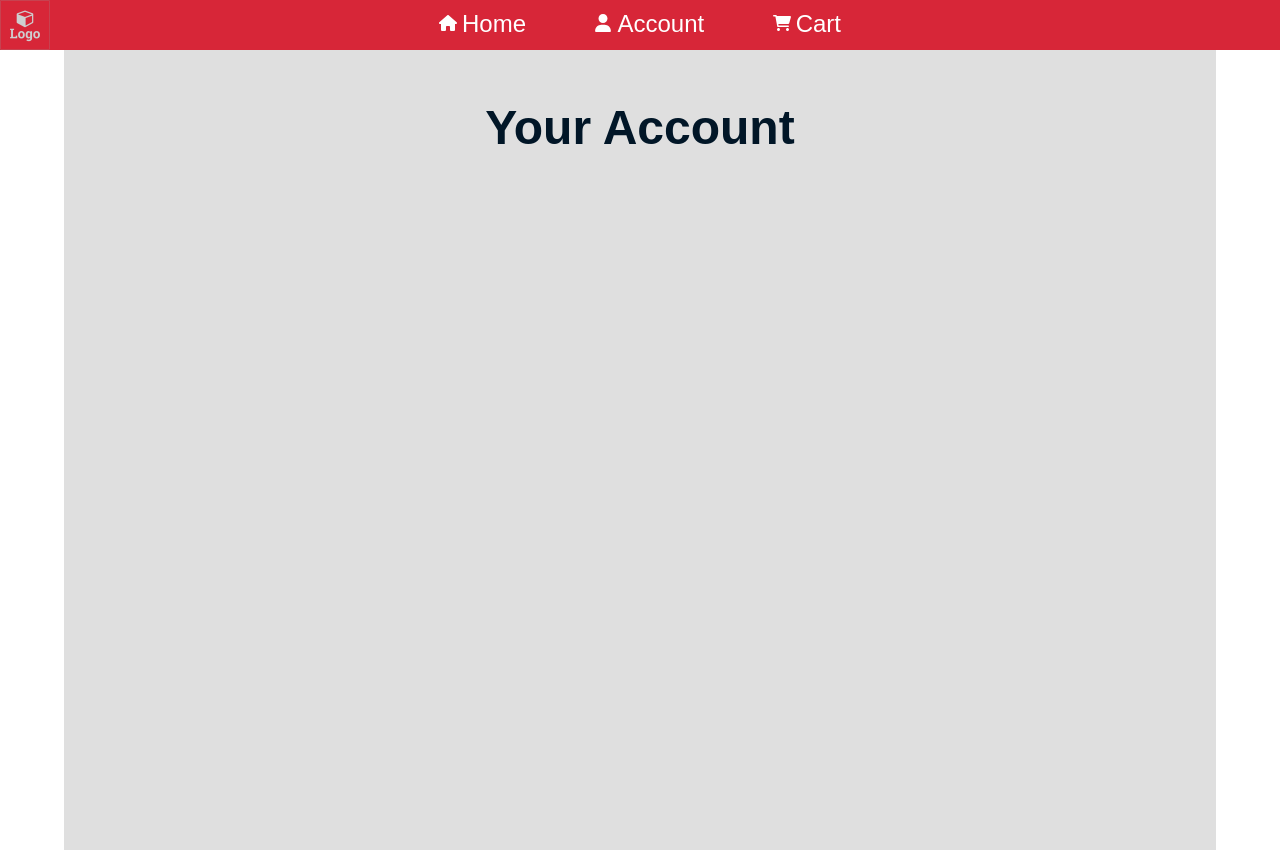
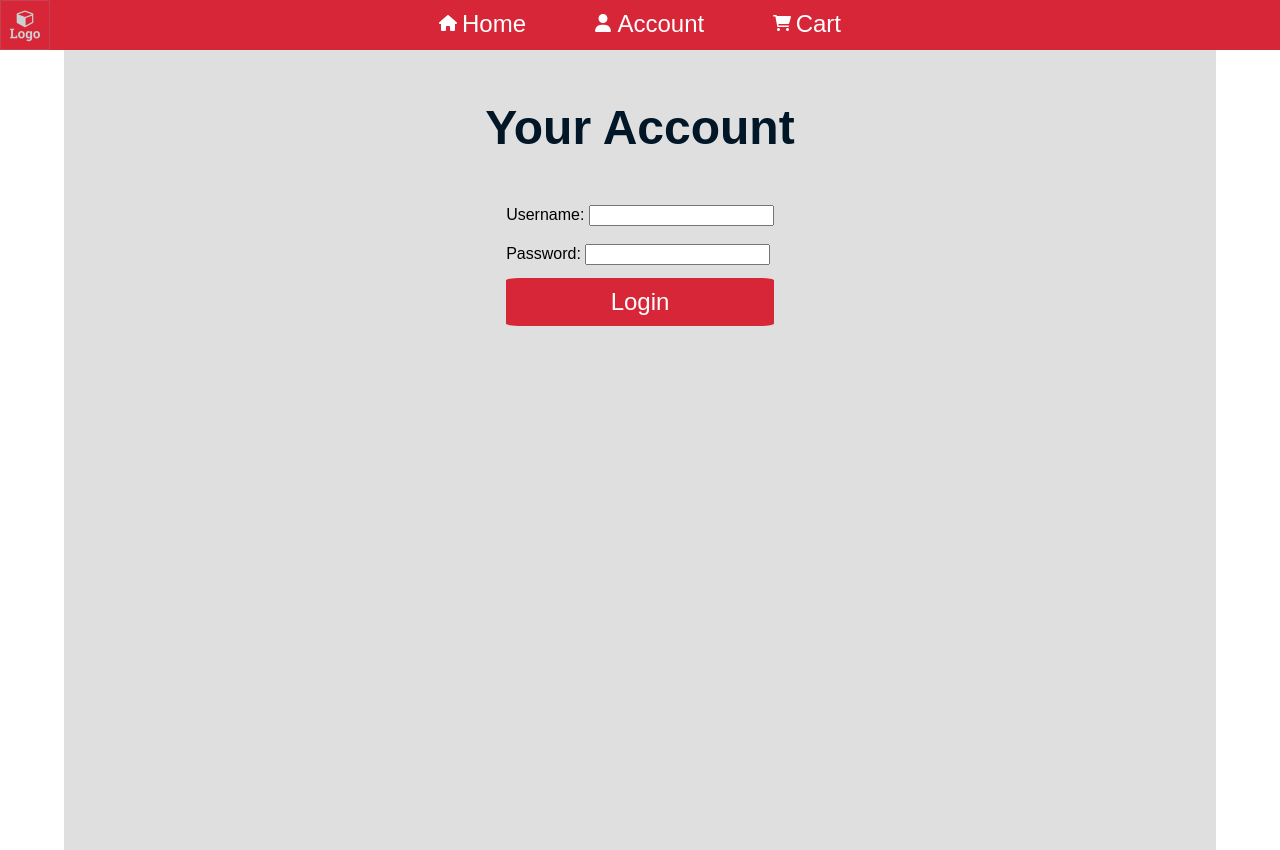
Before and after one commit to Master449/niu-2025-compsci, a PHP site: page /pages/account.html in a window 1280 px wide. Run offline with PHP 8.4, Linux system fonts and the light colour scheme; some web fonts are replaced.

Commit message:
Main Pages complete, minor tweaking might be needed as we go along

```diff
--- a/css/styles.css
+++ b/css/styles.css
@@ -140,7 +140,27 @@ h4 {
   padding: 10px 20px;
   margin: 5% 0;
 }
+#product table select {
+  font-size: 24px;
+  padding: 10px 20px;
+  margin: 5% 0;
+}
 #product table img {
   height: 400px;
   border-radius: 5%;
+}
+
+#account {
+  display: flex;
+  justify-content: center;
+}
+#account .button {
+  background-color: #D72638;
+  color: white;
+  font-size: 24px;
+  border: none;
+  border-radius: 5%;
+  padding: 10px 20px;
+  margin: 5% 0;
+  width: 100%;
 }/*# sourceMappingURL=styles.css.map */
--- a/css/styles.scss
+++ b/css/styles.scss
@@ -168,9 +168,32 @@ h4 {
             }
         }
 
+        select {
+            font-size: 24px;
+            padding: 10px 20px;
+            margin: 5% 0;
+        }
+
         img {
             height: 400px;
             border-radius: 5%;
         }
     }
 }
+
+#account {
+    display: flex;
+    justify-content: center;
+
+    .button {
+        background-color: $secondary;
+        color: $background;
+        font-size: 24px;
+        border: none;
+        border-radius: 5%;
+        padding: 10px 20px;
+        margin: 5% 0;
+        width: 100%;
+    }
+
+}
--- a/pages/account.html
+++ b/pages/account.html
@@ -15,6 +15,16 @@
         </div>
         <div id="content">
             <div id="title"><h1>Your Account</h1></div>
+            <div id="account">
+                <form action="" method="">
+                    <label for="user">Username:</label>
+                    <input type="text" id="user" name="user"><br><br>
+
+                    <label for="pass">Password:</label>
+                    <input type="password" id="password" name="password"> <br>
+                    <input type="submit" value="Login" class="button">
+                </form>
+            </div>
         </div>
 
 
```
Also changed, not shown: pages/product.html (+15 -1 lines), 1 other file.
